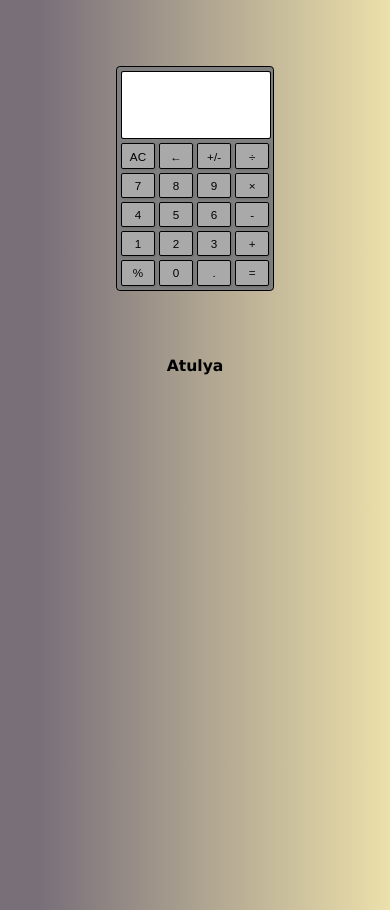
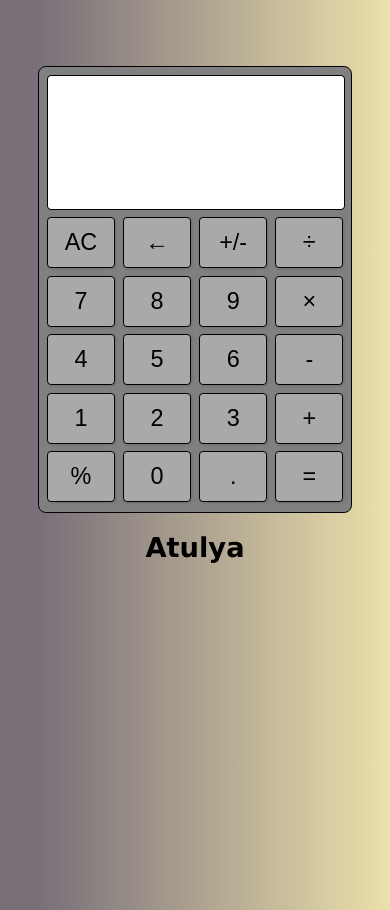
Before and after one commit to AtulyaGH/calculator, a plain HTML site: page index.html in a window 390 px wide. Drawn offline with Linux system fonts and the light colour scheme.

Commit message:
Update style.css

```diff
--- a/style.css
+++ b/style.css
@@ -1,7 +1,6 @@
 body{
     background: linear-gradient(to right, rgb(120, 111, 121) 10%,rgb(236, 224, 171));
     width: 100%;
-    min-height:100vh;
     margin: 0;
     overflow: hidden;
     text-align: center;
@@ -10,9 +9,9 @@ body{
     font-family: 'Lucida Sans', 'Lucida Sans Regular', 'Lucida Grande', 'Lucida Sans Unicode', Geneva, Verdana, sans-serif;
 }
 .calc{
-    margin: 17vw auto;
-    width: 40vw;
-    height: 57vw;
+    margin: 1.7vw auto;
+    width: 30vw;
+    height: 40vw;
     background: gray;
     border: solid 0.1vw black;
     border-radius: 1vw;
@@ -20,16 +19,16 @@ body{
 .screen{
     border-radius: 0.5vw;
     border: black solid 0.1vw;
-    width: 38vw;
-    margin: 1vw;
+    width: 28vw;
+    margin: 0.9vw;
 
 }
 .disp{
-    width: 36vw;
-    height: 8vw;
+    width: 26vw;
+    height: 6.5vw;
     background: white;
     text-align: right;
-    font-size: 4vw;
+    font-size: 3.1vw;
     padding: 1vw;
     overflow: hidden;
     word-wrap: break-word;
@@ -38,12 +37,13 @@ body{
     border-radius: 0 0 0.5vw 0.5vw;
 }
 .disp1{
-    width: 36vw;
-    height: 5vw;
+    width: 26vw;
+    height: 2.2vw;
     background: white;
     text-align: right;
-    font-size: 3vw;
+    font-size: 2vw;
     padding: 1vw;
+    background: r;
     overflow: hidden;
     word-wrap: break-word;
     word-break: break-all;
@@ -54,20 +54,92 @@ body{
 .pad{
     display: grid;
     grid-template-columns: repeat(4,1fr);
-    row-gap: 1vw;
-    column-gap: 1vw;
+    row-gap: 0.7vw;
+    column-gap: 0.4vw;
     grid-template-rows: repeat(5,1fr);
-    margin: 1vw;
+    margin: 0.9vw;
 }
 .num{
-    width: 8.76vw;
-    height: 6.5vw;
-    font-size: 3vw;
+    width: 6.57vw;
+    height: 4.4vw;
+    font-size: 2.25vw;
     border: solid black 0.1vw;
     border-radius: 0.5vw;
     background-color: darkgrey;
-    box-shadow: 0.2vw 0.2vw 0.4vw 0.2vw rgb(117, 115, 115);
+    box-shadow: 0.15vw 0.15vw 0.3vw 0.15vw rgb(117, 115, 115);
 }
 button:active{
     background: rgb(92, 91, 91);
 }
+@media screen and (max-width:900px) {
+    body{
+        background: linear-gradient(to right, rgb(120, 111, 121) 10%,rgb(236, 224, 171));
+        width: 100%;
+        min-height:100vh;
+        margin: 0;
+        overflow: hidden;
+        font-size: 7vw;
+    }
+    .calc{
+        margin: 17vw auto 5vw auto;
+        width: 80vw;
+        height: 114vw;
+        background: gray;
+        border: solid 0.2vw black;
+        border-radius: 2vw;
+    }
+    .screen{
+        border-radius: 1vw;
+        border: black solid 0.2vw;
+        width: 76vw;
+        margin: 2vw;
+
+    }
+    .disp{
+        width: 72vw;
+        height: 16vw;
+        background: white;
+        text-align: right;
+        font-size: 8vw;
+        padding: 2vw;
+        overflow: hidden;
+        word-wrap: break-word;
+        word-break: break-all;
+        font-family: Gotham Rounded, sans-serif;
+        border-radius: 0 0 1vw 1vw;
+    }
+    .disp1{
+        width: 72vw;
+        height: 10vw;
+        background: white;
+        text-align: right;
+        font-size: 6vw;
+        padding: 2vw;
+        overflow: hidden;
+        word-wrap: break-word;
+        word-break: break-all;
+        font-family: Gotham Rounded, sans-serif;
+        color: rgb(102, 101, 101);
+        border-radius: 1vw 1vw 0 0;
+    }
+    .pad{
+        display: grid;
+        grid-template-columns: repeat(4,1fr);
+        row-gap: 2vw;
+        column-gap: 2vw;
+        grid-template-rows: repeat(5,1fr);
+        margin: 2vw;
+    }
+    .num{
+        width: 17.52vw;
+        height: 13vw;
+        font-size: 6vw;
+        border: solid black 0.2vw;
+        border-radius: 1vw;
+        background-color: darkgrey;
+        box-shadow: 0.2vw 0.2vw 0.4vw 0.2vw rgb(117, 115, 115);
+    }
+    button:active{
+        background: rgb(92, 91, 91);
+    }
+}
```
